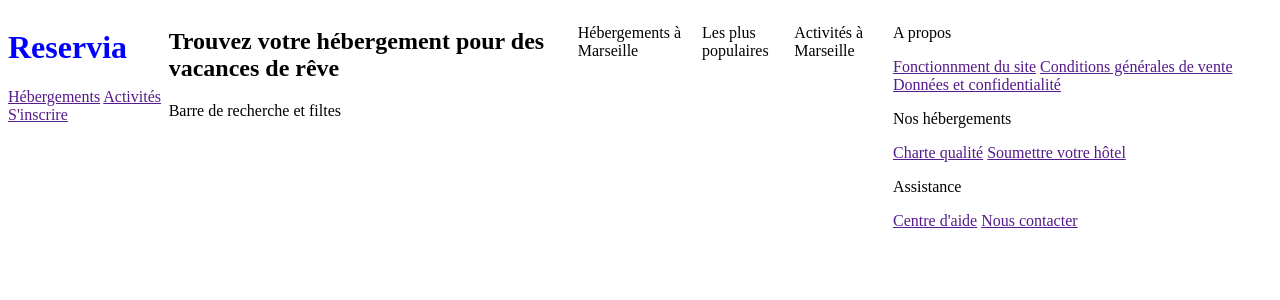
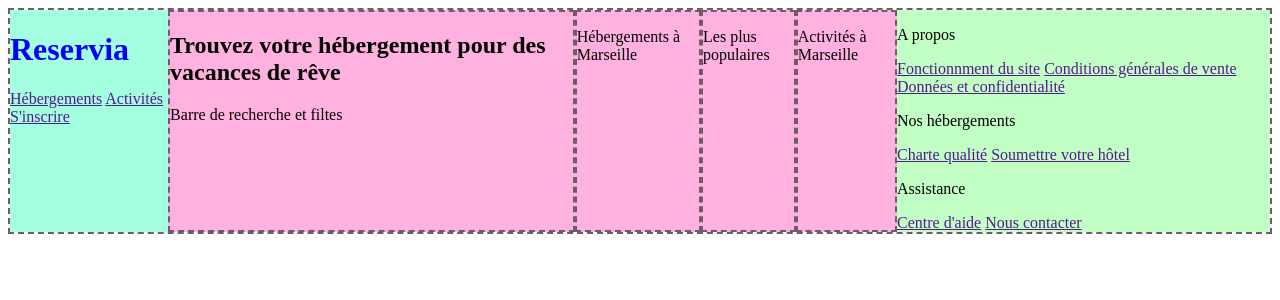
Before and after one commit to Yann-dv/Reservia, a PHP site: page / in a window 1280 px wide. Shown: the top 300 px of the page. Run offline with PHP 8.4, Linux system fonts and the light colour scheme.

Commit message:
add borders and background for easier work with boxes

```diff
--- a/style.css
+++ b/style.css
@@ -8,3 +8,23 @@ h1
     color: blue;
     font-size : 24;
 }
+
+/* Ajout de background colorés et bordures pour faciliter la
+mise en page - to delete */
+header
+{
+    background-color: rgba(127, 255, 212, 0.712);
+}
+body, #searchbar, #hebergements, #populaires, #activites
+{
+    border: 2px dashed rgb(112, 92, 104);
+}
+section
+{
+    background-color: rgba(255, 127, 202, 0.603);
+}
+footer
+{
+    background-color: rgba(127, 255, 133, 0.473);
+}
+/* Fin du to delete */
```
